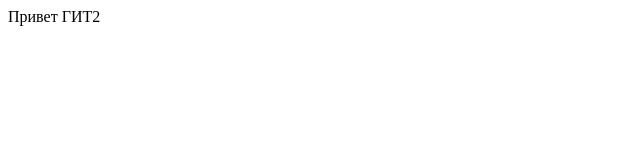
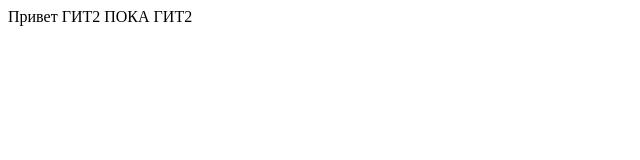
Before and after one commit to DmytroBabii/MyFirst, a plain HTML site: page index.html in a window 1280 px wide. Shown: the whole page, without its empty margins (0-640 px from the left). Drawn offline with Linux system fonts and the light colour scheme.

Commit message:
исправление

```diff
--- a/index.html
+++ b/index.html
@@ -8,5 +8,7 @@
 </head>
 <body>
     Привет ГИТ2
+
+    ПОКА ГИТ2
 </body>
 </html>
```
